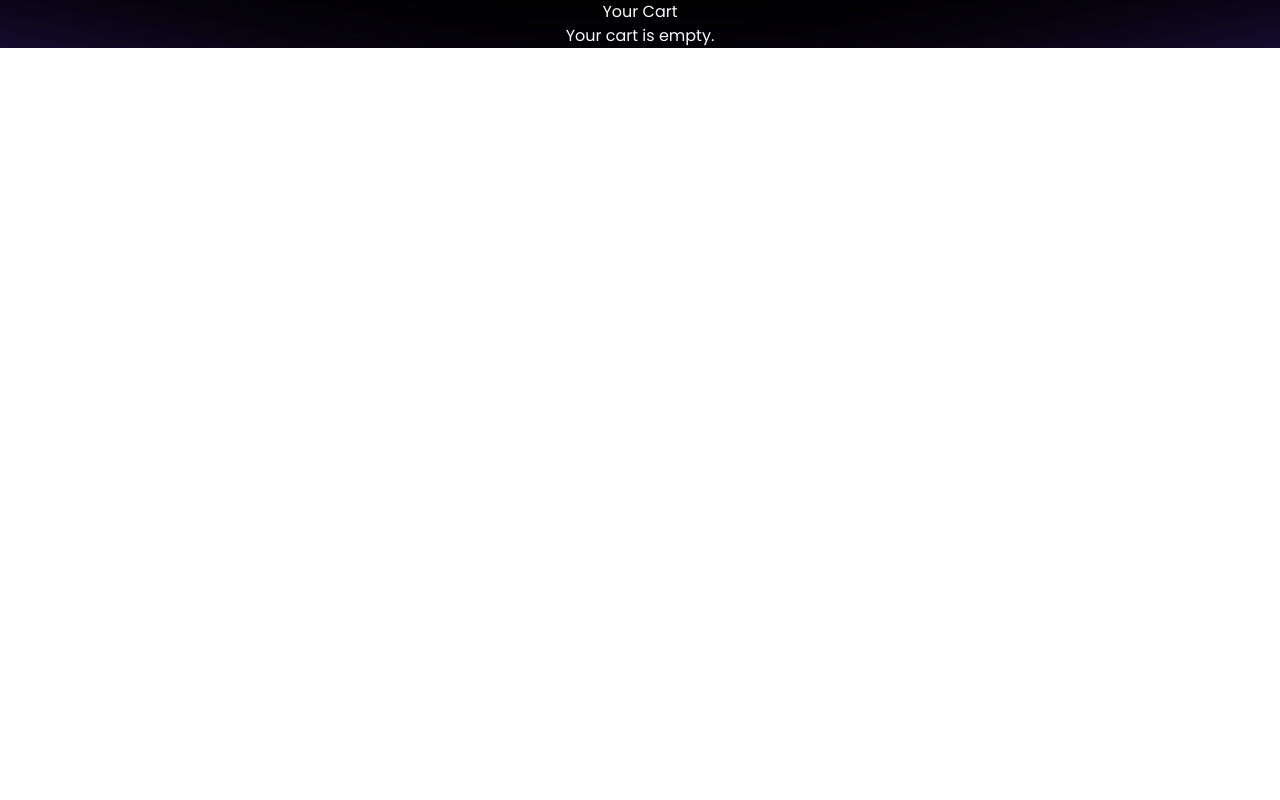
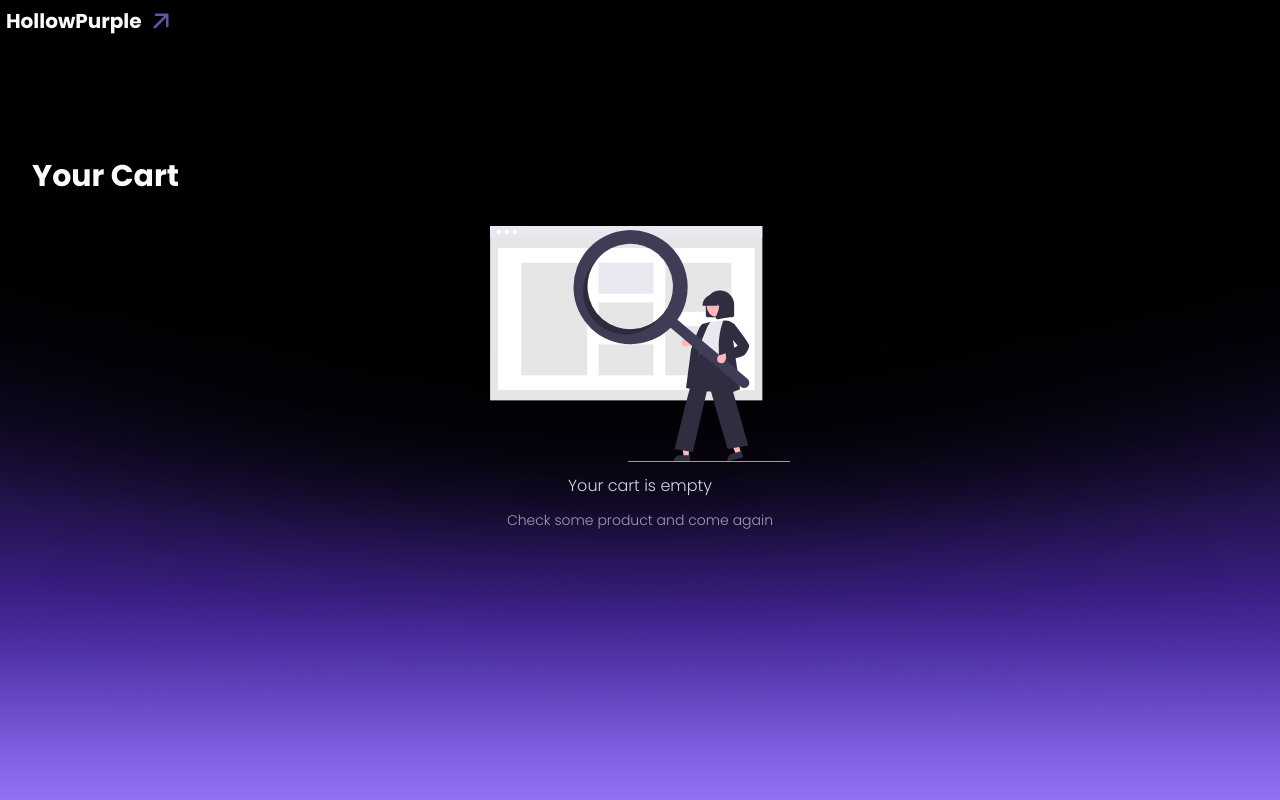
Before and after one commit to EnisZekiqi/HollowPurple, a React (Create React App) app: page /cart in a window 1280 px wide. Built offline with nearby package versions, Linux system fonts and the light colour scheme.

Commit message:
fixed bugs + cart adjustments

```diff
--- a/src/All Products/Cart.js
+++ b/src/All Products/Cart.js
@@ -1,6 +1,8 @@
-import { useEffect, useState } from 'react';
 
-const Cart = ({ seeProduct }) => {
+import { useState,useEffect } from "react";
+import none from '../images/undraw_web_search_re_efla.svg'
+import { MdDeleteOutline   } from "react-icons/md"
+const Cart = ({ seeProduct}) => {
     const [cartItems, setCartItems] = useState([]);
 
     useEffect(() => {
@@ -9,31 +11,76 @@ const Cart = ({ seeProduct }) => {
     }, []);
 
     const handleRemoveItem = (product) => {
-    let updatedCart = cartItems.filter(item => item.id !== product.id);
+      const updatedCart = cartItems.filter((item) => item.id !== product.id);
       setCartItems(updatedCart);
       localStorage.setItem('cart', JSON.stringify(updatedCart));
     };
 
+
+
     return (
-    <div className="cart">
-      <h2>Your Cart</h2>
+      <div className="cart h-screen">
+        <div className="flex p-1.5">
+        <div className='flex items-center gap-1'>
+          <a href="/products"> <h1  className='font-bold text-lg cursor-pointer md:text-xl'>HollowPurple</h1></a>
+            <svg style={{ width: "30px", height: "30px" }} viewBox="0 0 24 24">
+                <path
+                  d="M7 17L17 7M17 7H8M17 7V16"
+                  stroke="#5a58a5"
+                  strokeWidth="2"
+                  strokeLinecap="round"
+                  strokeLinejoin="round"
+                />
+              </svg>
+           </div>
+
+        </div>
+        <div className="empty"></div>
+        <h2 className="mt-4 font-bold text-3xl text-[#fbfbfb] text-start pl-8 mb-8">Your Cart</h2>
         {cartItems.length > 0 ? (
           cartItems.map((product, index) => (
-          <div key={index} className="cart-item">
+            <div key={index} className="cart-item pl-12">
               <div onClick={() => seeProduct(product)}>
-              <div className="flex items-center justify-center w-full mb-4">
+                <div className="flex items-center justify-start w-full mb-4">
                   {product.images && product.images.length > 0 && (
-                  <img src={product.images[0]} alt="" style={{ width: '85px', height: '85px', objectFit: 'contain' }} />
+                    <img
+                      src={product.images[0]}
+                      alt={product.name}
+                      style={{ width: '85px', height: '85px', objectFit: 'contain' }}
+                    />
                   )}
+                   <div className="flex items-center gap-14 justify-around">
+                   <p className="flex flex-col gap-2">
+                  <strong className="text-md font-semibold text-[#fbfbfb] text-start">{product.name}</strong>
+                  <p className="text-sm font-light text-[#d6d6dc] text-start">{product.stock} Avilable</p>
+                </p>
+                <div className="flex flex-col gap-2">
+                  <p className="text-md font-semibold text-[#fbfbfb] text-center">Price</p>
+                  <p className="text-sm font-light text-[#d6d6dc] text-center">{product.price}$</p>
                   </div>
-              <p><strong>{product.name}</strong></p>
-              <p>Price: ${product.price}</p>
+               <div className="flex flex-col gap-2">
+                <p className="text-md font-semibold text-[#fbfbfb] text-center">Type</p>
+               <p  className="text-sm font-light text-[#d6d6dc] text-center" style={{border:'1px solid #3b3b45',backgroundColor:'#242329',padding:'4px',borderRadius:'10px'}}>{product.type}</p>
                </div>
-            <button onClick={() => handleRemoveItem(product)}>Remove</button>
+               <div className="flex flex-col gap-2">
+                <p className="text-md font-semibold text-[#fbfbfb] text-center">Brand</p>
+               <p  className="text-sm font-light text-[#d6d6dc] text-center" >{product.brand}</p>
+               </div>
+             <div className="flex gap-2 ml-8">
+             <button className="order" onClick={() => handleRemoveItem(product)}>Order Now</button>
+             <button onClick={() => handleRemoveItem(product)}><MdDeleteOutline style={{width:'25px',height:'25px'}}/></button>
+             </div>
+                   </div>
+                </div>
+              </div>
             </div>
           ))
         ) : (
-        <p>Your cart is empty.</p>
+          <div className="flex flex-col justify-center items-center w-full gap-3">
+            <img width="300px" height="300px" src={none} alt="" />
+            <p className="text-md font-light text-[#d6d6dc]">Your cart is empty</p>
+            <a href="/products"><p className="text-sm font-light text-[#9f9fac]">Check some product and come again</p></a>
+          </div>
         )}
       </div>
     );
--- a/src/All Products/Products.js
+++ b/src/All Products/Products.js
@@ -462,6 +462,13 @@ const [DrawerOpener,setDrawerOpener]=useState(false)
 }, []);
 
 
+const [cartCount,setCartCount]=useState(0)
+
+setTimeout(() => {
+  const storedCart = JSON.parse(localStorage.getItem('cart')) || []
+  setCartCount(storedCart.length)
+}, []);
+
 //// add to cart all functions below !! //
 
 const [open, setOpen] = React.useState(false);
@@ -527,7 +534,10 @@ const action = (
        {FavCount === 0 ? '':  <p className='absolute ml-4 -mt-2.5 rounded-full bg-[#6f6e9e] text-[#e8e8f0] px-1 py-0.5 w-4 h-fit text-xs font-bold'>{FavCount}</p>}
         <div onClick={()=>setDrawerOpener(true)}> <MdFavoriteBorder style={{width:'25px',height:'25px'}}/></div>
         </div>
-        <Link to="/cart"> <MdOutlineShoppingCart style={{width:'25px',height:'25px'}} /></Link>
+      <div className="relative">
+      {cartCount === 0 ?'' : <p className='absolute ml-4 -mt-2.5 rounded-full bg-[#6f6e9e] text-[#e8e8f0] px-1 py-0.5 w-4 h-fit text-xs font-bold'>{cartCount}</p>}
+      <Link to="/cart"> <MdOutlineShoppingCart style={{width:'25px',height:'25px'}} /></Link>
+      </div>
     </div>
         </motion.div>
       </div>
--- a/src/App.js
+++ b/src/App.js
@@ -9,6 +9,7 @@ import FAQ from './Hero Section/FAQ';
 import { BrowserRouter as Router, Routes, Route,useLocation } from 'react-router-dom';
 import ProductsPage from './All Products/Products';
 import Cart from './All Products/Cart'
+import { useNavigate } from 'react-router-dom';
 function App() {
 
   //////////////
@@ -57,6 +58,16 @@ function App() {
   }, []); // Empty dependency arra
 
 
+  const [selectedProduct, setSelectedProduct] = useState(null);
+
+  const seeProduct = (product) => {
+    setSelectedProduct(product);
+    console.log('Selected product:', product);
+    // You can navigate or show a modal with detailed product information.
+  };
+
+
+
   return (
     <Router>
   <div className="App">
@@ -88,8 +99,11 @@ function App() {
           }
         />
         {/* Products page route */}
-        <Route path="/products" element={<ProductsPage />} />
-        <Route path="/cart" element={<Cart />} />
+        <Route path="/products" element={<ProductsPage selectedProduct={selectedProduct}/>} />
+        <Route
+              path="/cart"
+              element={<Cart seeProduct={seeProduct}/>}
+            />
       </Routes>
     </header>
   </div>
```
Also changed, not shown: src/images/undraw_web_search_re_efla.svg (added). Lines whose indentation alone changed are shown as unchanged.
